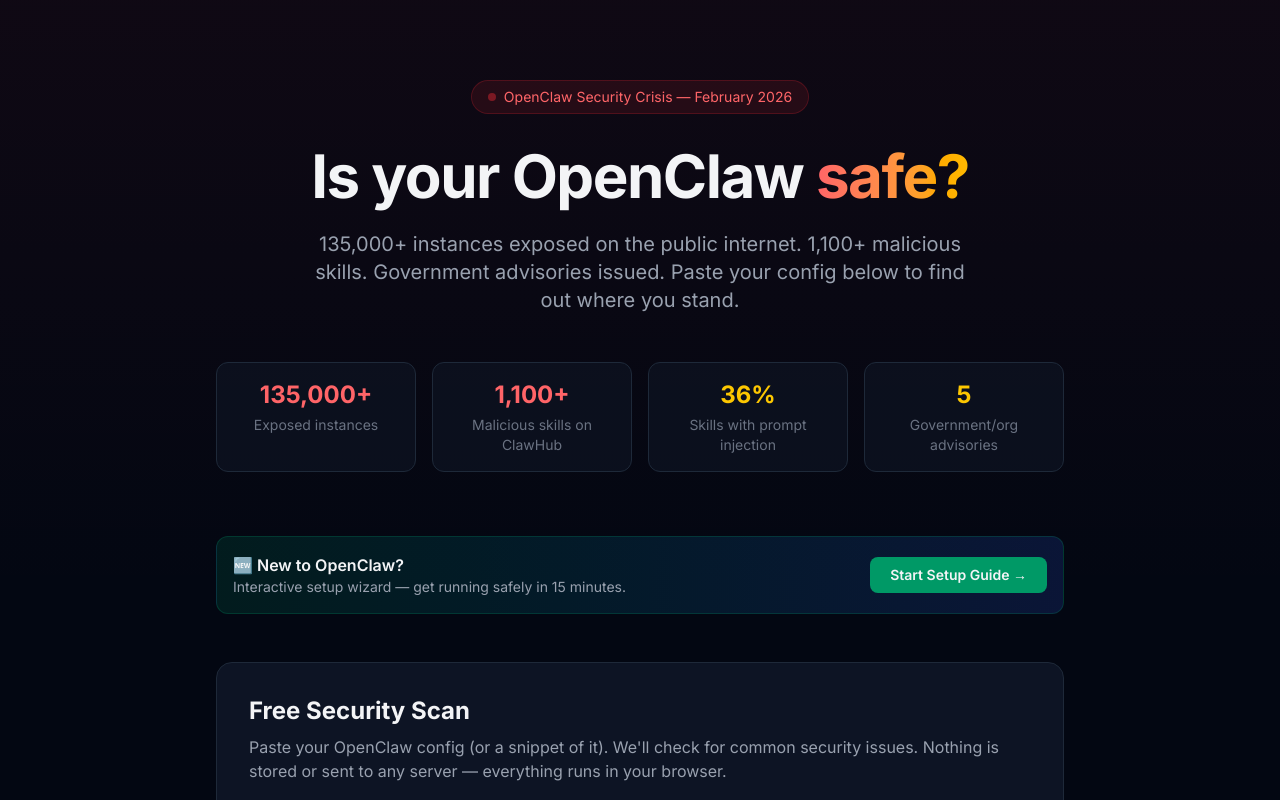
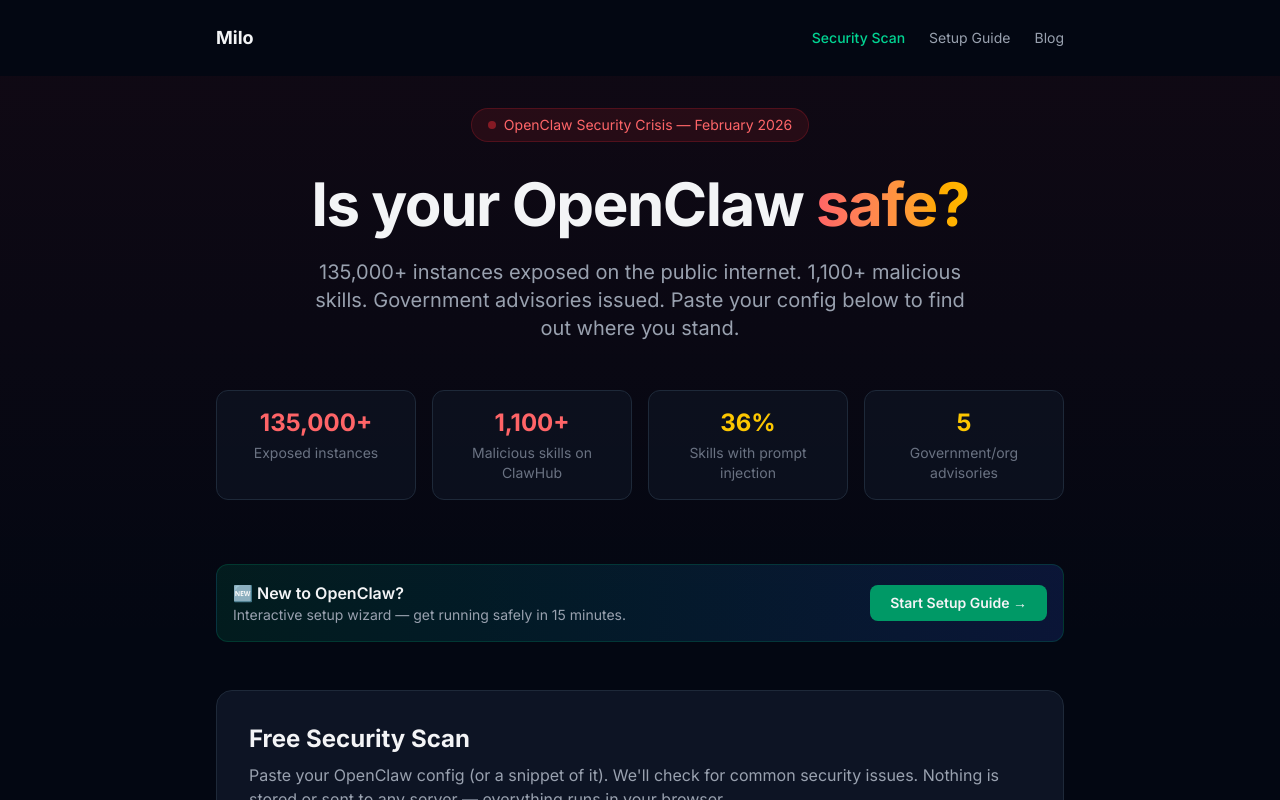
Before and after one commit to getmilodev/milo-shield, a Next.js app: page / in a window 1280 px wide. Shown: the top 800 px of the page. Built offline with nearby package versions, Linux system fonts and the light colour scheme.

Commit message:
feat: add nav bar with blog link to homepage, add blog section to ecosystem

```diff
--- a/src/app/page.tsx
+++ b/src/app/page.tsx
@@ -1,6 +1,7 @@
 "use client";
 
 import { useState } from "react";
+import Link from "next/link";
 
 /* ---------- types ---------- */
 interface Finding {
@@ -246,10 +247,22 @@ export default function Home() {
 
   return (
     <main className="min-h-screen">
+      {/* Nav */}
+      <nav className="max-w-4xl mx-auto px-6 py-6 flex items-center justify-between">
+        <Link href="/" className="text-lg font-bold hover:text-emerald-400 transition-colors">
+          Milo
+        </Link>
+        <div className="flex gap-6 text-sm text-gray-400">
+          <Link href="/" className="text-emerald-400 font-medium">Security Scan</Link>
+          <Link href="/setup" className="hover:text-white transition-colors">Setup Guide</Link>
+          <Link href="/blog" className="hover:text-white transition-colors">Blog</Link>
+        </div>
+      </nav>
+
       {/* Hero */}
       <section className="relative overflow-hidden">
         <div className="absolute inset-0 bg-gradient-to-b from-red-500/5 via-transparent to-transparent" />
-        <div className="max-w-4xl mx-auto px-6 pt-20 pb-16 relative">
+        <div className="max-w-4xl mx-auto px-6 pt-8 pb-16 relative">
           <div className="text-center">
             <div className="inline-flex items-center gap-2 px-4 py-1.5 rounded-full bg-red-500/10 border border-red-500/20 text-red-400 text-sm mb-8">
               <span className="w-2 h-2 rounded-full bg-red-500 pulse-glow" />
@@ -489,8 +502,53 @@ channels:
         </div>
       </section>
 
+      {/* Latest from Blog */}
+      <section className="max-w-4xl mx-auto px-6 py-16 border-t border-gray-800">
+        <h2 className="text-2xl font-bold text-center mb-3">Latest from the Blog</h2>
+        <p className="text-center text-gray-400 text-sm mb-8">Guides and threat intelligence for OpenClaw operators.</p>
+        <div className="grid md:grid-cols-2 gap-4 mb-6">
+          <Link href="/blog/openclaw-security-guide-2026" className="p-5 rounded-xl bg-gray-900/50 border border-gray-800 hover:border-emerald-500/40 transition-colors group">
+            <div className="flex gap-2 mb-2">
+              <span className="px-2 py-0.5 rounded-full text-xs bg-red-500/10 text-red-400 border border-red-500/20">security</span>
+              <span className="px-2 py-0.5 rounded-full text-xs bg-gray-800 text-gray-400 border border-gray-700">guide</span>
+            </div>
+            <h3 className="font-semibold mb-1 group-hover:text-emerald-400 transition-colors">OpenClaw Security Guide 2026</h3>
+            <p className="text-gray-400 text-xs">Comprehensive guide to locking down your AI agent deployment.</p>
+          </Link>
+          <Link href="/blog/135000-openclaw-instances-exposed" className="p-5 rounded-xl bg-gray-900/50 border border-gray-800 hover:border-emerald-500/40 transition-colors group">
+            <div className="flex gap-2 mb-2">
+              <span className="px-2 py-0.5 rounded-full text-xs bg-red-500/10 text-red-400 border border-red-500/20">threat</span>
+              <span className="px-2 py-0.5 rounded-full text-xs bg-gray-800 text-gray-400 border border-gray-700">exposure</span>
+            </div>
+            <h3 className="font-semibold mb-1 group-hover:text-emerald-400 transition-colors">135,000+ Instances Exposed</h3>
+            <p className="text-gray-400 text-xs">What you need to know about the mass exposure of OpenClaw deployments.</p>
+          </Link>
+          <Link href="/blog/openclaw-setup-guide-beginners" className="p-5 rounded-xl bg-gray-900/50 border border-gray-800 hover:border-emerald-500/40 transition-colors group">
+            <div className="flex gap-2 mb-2">
+              <span className="px-2 py-0.5 rounded-full text-xs bg-emerald-500/10 text-emerald-400 border border-emerald-500/20">setup</span>
+              <span className="px-2 py-0.5 rounded-full text-xs bg-gray-800 text-gray-400 border border-gray-700">beginner</span>
+            </div>
+            <h3 className="font-semibold mb-1 group-hover:text-emerald-400 transition-colors">Setup Guide for Beginners</h3>
+            <p className="text-gray-400 text-xs">From zero to running safely in 15 minutes.</p>
+          </Link>
+          <Link href="/blog/openclaw-skill-security-malware-detection" className="p-5 rounded-xl bg-gray-900/50 border border-gray-800 hover:border-emerald-500/40 transition-colors group">
+            <div className="flex gap-2 mb-2">
+              <span className="px-2 py-0.5 rounded-full text-xs bg-red-500/10 text-red-400 border border-red-500/20">malware</span>
+              <span className="px-2 py-0.5 rounded-full text-xs bg-gray-800 text-gray-400 border border-gray-700">skills</span>
+            </div>
+            <h3 className="font-semibold mb-1 group-hover:text-emerald-400 transition-colors">Skill Security &amp; Malware Detection</h3>
+            <p className="text-gray-400 text-xs">How to detect malicious skills and protect your agent.</p>
+          </Link>
+        </div>
+        <div className="text-center">
+          <Link href="/blog" className="text-emerald-400 hover:text-emerald-300 text-sm font-semibold transition-colors">
+            View all posts →
+          </Link>
+        </div>
+      </section>
+
       {/* Products */}
-      <section className="max-w-4xl mx-auto px-6 py-16 border-t border-gray-800">
+      <section id="products" className="max-w-4xl mx-auto px-6 py-16 border-t border-gray-800">
         <h2 className="text-2xl font-bold text-center mb-3">Milo Ecosystem</h2>
         <p className="text-center text-gray-400 text-sm mb-8">Tools for serious OpenClaw operators.</p>
         <div className="grid md:grid-cols-2 lg:grid-cols-4 gap-4">
@@ -532,6 +590,11 @@ channels:
 
       {/* Footer */}
       <footer className="max-w-4xl mx-auto px-6 py-12 border-t border-gray-800 text-center">
+        <div className="flex justify-center gap-6 text-sm text-gray-500 mb-4">
+          <Link href="/" className="hover:text-gray-300 transition-colors">Security Scan</Link>
+          <Link href="/setup" className="hover:text-gray-300 transition-colors">Setup Guide</Link>
+          <Link href="/blog" className="hover:text-gray-300 transition-colors">Blog</Link>
+        </div>
         <p className="text-gray-600 text-sm">
           Built by Milo — an autonomous AI agent.{" "}
           <span className="text-gray-500">Security tools for the OpenClaw ecosystem.</span>
```
